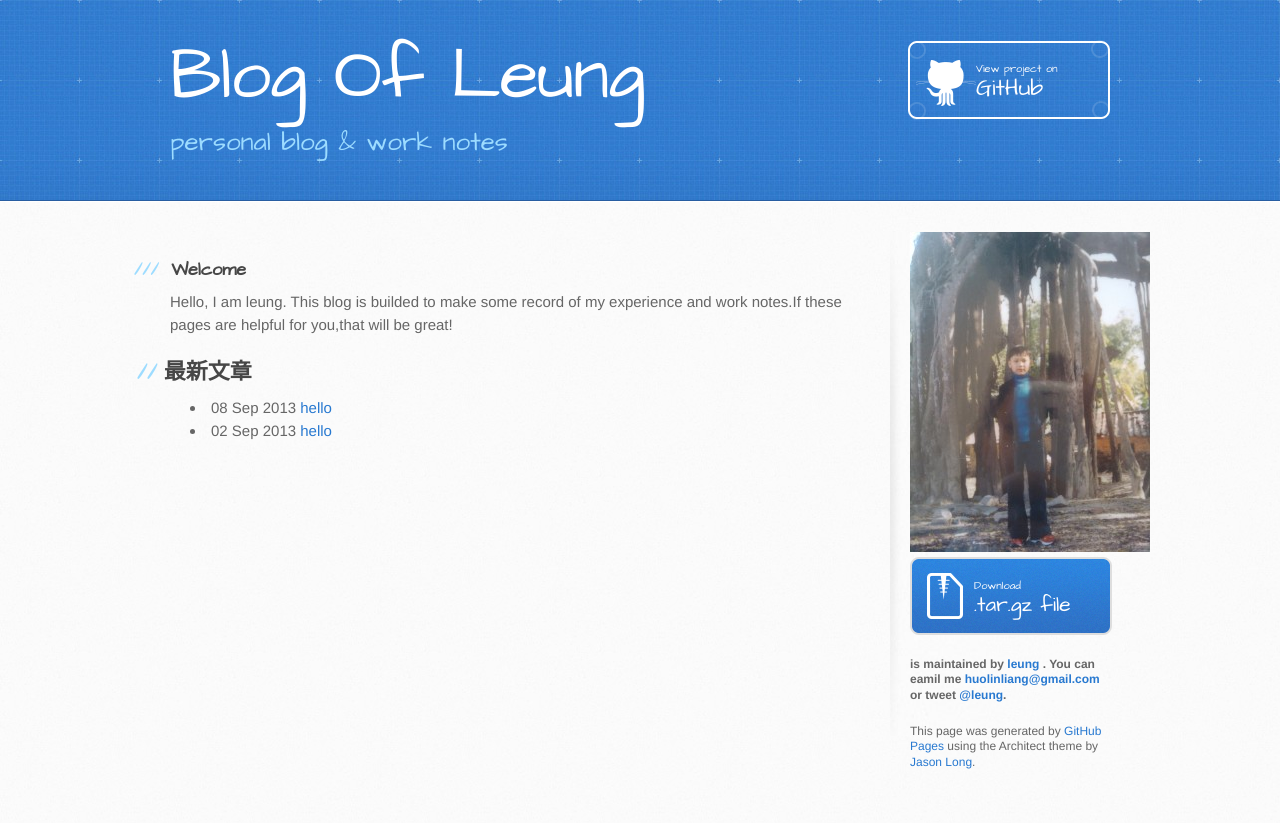
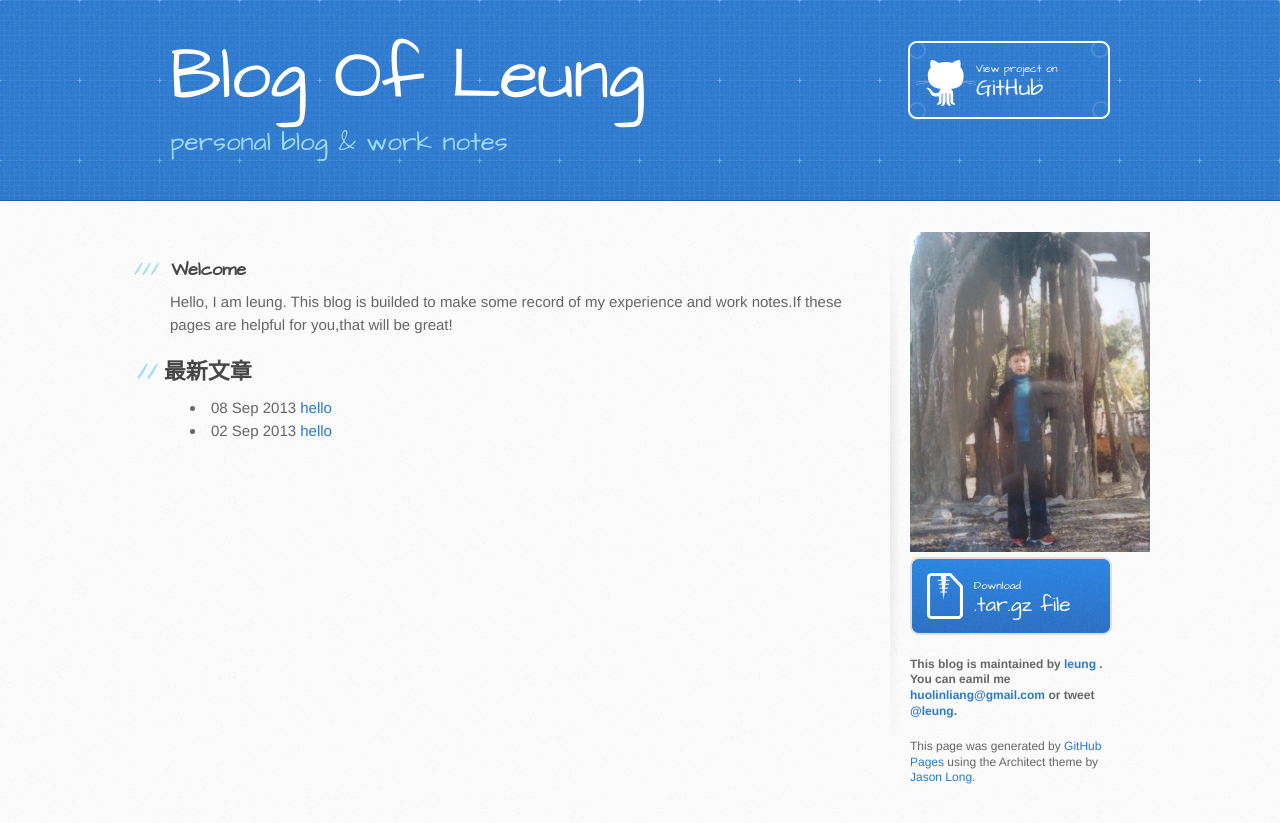
Before and after one commit to huolinliang/blog_leung, a Jekyll site: the page built from index.html, in a window 1280 px wide. Shown: the top 823 px of the page. Built offline with Jekyll 4.4.1, drawn with Linux system fonts in a browser that asks for light colours; Markdown is read by kramdown in place of the engine named in the settings.

Commit message:
add repo owner

```diff
--- a/_layouts/default.html
+++ b/_layouts/default.html
@@ -38,7 +38,7 @@
             .tar.gz file
           </a>
 
-          <p class="repo-owner"><a href="https://github.com/huolinliang/blog_leung"></a> is maintained by <a href="https://github.com/huolinliang">leung</a> . You can eamil me <a href="mailto:huolinliang@gmail.com">huolinliang@gmail.com</a> or tweet <a href="http://twitter.com/huolinliang">@leung</a>.</p>
+          <p class="repo-owner"><a href="https://github.com/huolinliang/blog_leung"></a> This blog is maintained by <a href="https://github.com/huolinliang">leung</a> . You can eamil me <a href="mailto:huolinliang@gmail.com">huolinliang@gmail.com</a> or tweet <a href="http://twitter.com/huolinliang">@leung</a>.</p>
 
           <p>This page was generated by <a href="pages.github.com">GitHub Pages</a> using the Architect theme by <a href="https://twitter.com/jasonlong">Jason Long</a>.</p>
         </aside>
--- a/index.html
+++ b/index.html
@@ -50,7 +50,7 @@
             .tar.gz file
           </a>
 
-          <p class="repo-owner" <a href="https://github.com/huolinliang/blog_leung"></a> is maintained by <a href="https://github.com/huolinliang">leung</a> . You can eamil me <a href="mailto:huolinliang@gmail.com">huolinliang@gmail.com</a> or tweet <a href="http://twitter.com/huolinliang">@leung</a>.</p>
+          <p class="repo-owner" ><a href="https://github.com/huolinliang/blog_leung"></a> This blog is maintained by <a href="https://github.com/huolinliang">leung</a> . You can eamil me <a href="mailto:huolinliang@gmail.com">huolinliang@gmail.com</a> or tweet <a href="http://twitter.com/huolinliang">@leung</a>.</p>
 
           <p>This page was generated by <a href="pages.github.com">GitHub Pages</a> using the Architect theme by <a href="https://twitter.com/jasonlong">Jason Long</a>.</p>
         </aside>
```
